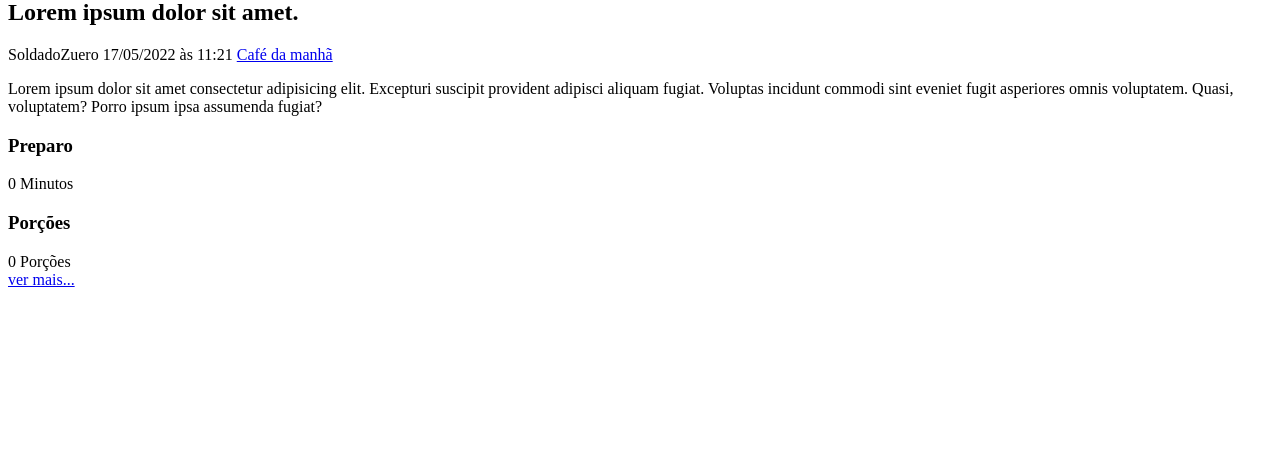
After one commit to SoldadoZuero/curso-django-projeto1, a Django app: template recipes/templates/recipes/partials/recipe-container.html in a window 1280 px wide. The commit adds this page. Shown: the part 329-800 px from the top of the page. Run offline with Django 4.2, Linux system fonts and the light colour scheme; the template is opened without the code that fills it, so the values that code supplies are empty.

Commit message:
Finished container and footer

```diff
--- /dev/null
+++ b/recipes/templates/recipes/partials/recipe-container.html
@@ -0,0 +1,50 @@
+<div class="recipe recipe-list-item">
+    <div class="recipe-cover">
+        <img src="https://www.mm7palestras.com.br/images/palestrantes/ERICK-JACQUIN.jpg" alt="temp">
+    </div>
+    <div class="recipe-title-container">
+        <h2 class="recipe-title"> Lorem ipsum dolor sit amet.</h2>
+    </div>
+    <div class="recipe-author">
+        <span class="recipe-author-item">
+            <i class="fas fa-user"></i>
+            SoldadoZuero
+        </span>
+        <span class="recipe-author-item">
+            <i class="fas fa-calendar-alt"></i>
+            17/05/2022 às 11:21
+        </span>
+        <span class="recipe-author-item">
+            <a href="/recipes/category/cafe-da-manha/">
+                <i class="fas fa-layer-group"></i>
+                <span>Café da manhã</span>
+            </a>
+        </span>
+    </div>
+    <div class="recipe-content">
+        <p>Lorem ipsum dolor sit amet consectetur adipisicing elit. Excepturi suscipit provident adipisci
+            aliquam fugiat. Voluptas incidunt commodi sint eveniet fugit asperiores omnis voluptatem. Quasi,
+            voluptatem? Porro ipsum ipsa assumenda fugiat?</p>
+    </div>
+    <div class="recipe-meta-container">
+        <div class="recipe-meta recipe-preparation">
+            <h3 class="recipe-meta-title"><i class="fas fa-stopwatch"></i> Preparo</h3>
+            <div class="recipe-meta-text">
+                0 Minutos
+            </div>
+        </div>
+        <div class="recipe-meta recipe-servings">
+            <h3 class="recipe-meta-title"><i class="fas fa-pizza-slice"></i> Porções</h3>
+            <div class="recipe-meta-text">
+                0 Porções
+            </div>
+        </div>
+
+    </div>
+    <footer class="recipe-footer">
+        <a href="/recipes/3/" class="recipe-read-more button button-dark button-full-width">
+            <i class="fas fa-eye"></i>
+            <span>ver mais...</span>
+        </a>
+    </footer>
+</div>
```
Also changed, not shown: recipes/templates/recipes/pages/home.html (+10 -24 lines), recipes/templates/recipes/partials/footer.html (added, +9 -0 lines), recipes/templates/recipes/partials/head.html (+80 -1 lines).
